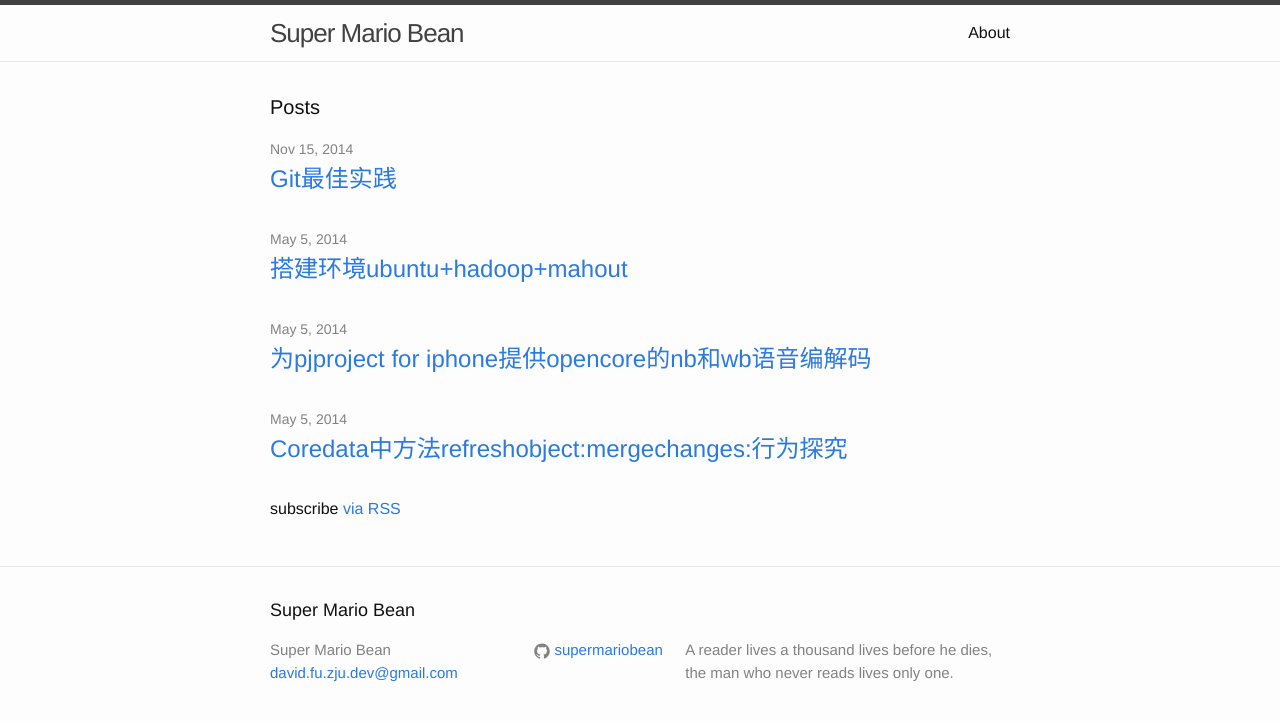
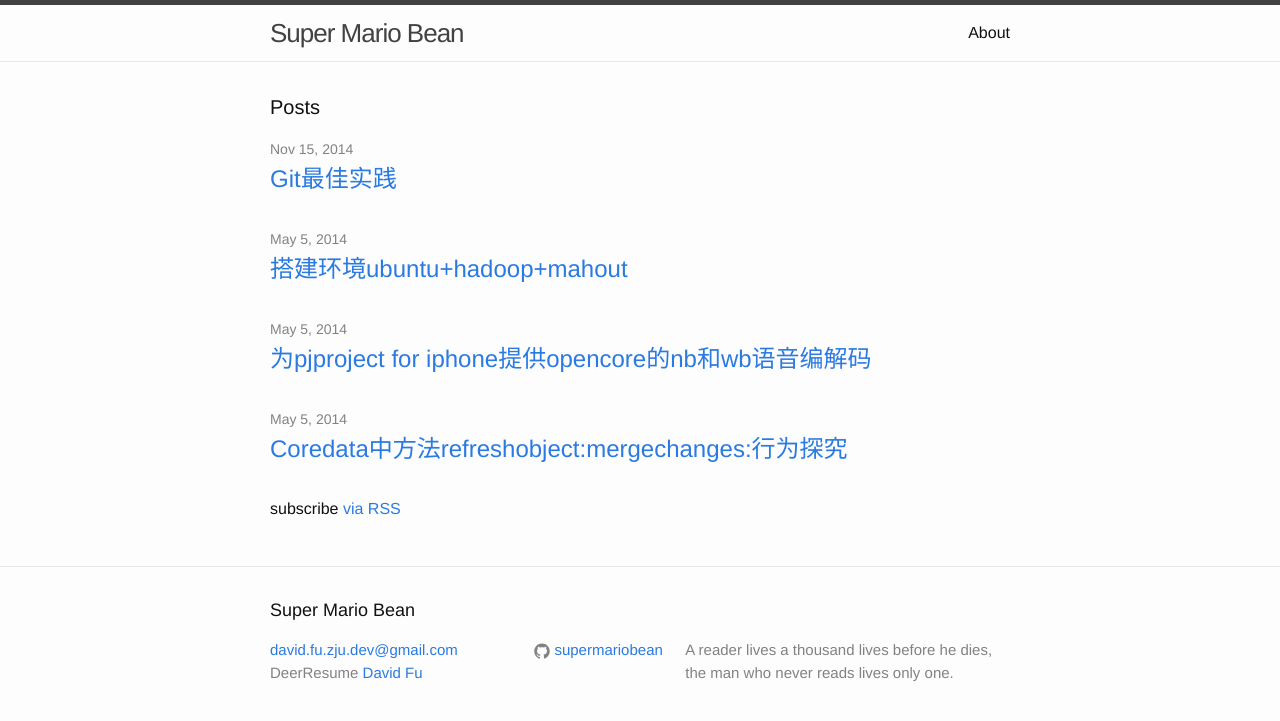
Before and after one commit to davidfuzju/supermariobean.github.io, a Jekyll site: the page built from index.html, in a window 1280 px wide. Shown: the top 721 px of the page. Built offline with Jekyll 4.4.1, drawn with Linux system fonts in a browser that asks for light colours; comment, search, counter and statistics services are not loaded.

Commit message:
add DeerResume link

```diff
--- a/_config.yml
+++ b/_config.yml
@@ -6,6 +6,8 @@ description: > # this means to ignore newlines until "baseurl:"
 baseurl: "" # the subpath of your site, e.g. /blog/
 url: "http://supermariobean.github.io" # the base hostname & protocol for your site
 github_username:  supermariobean
+resume: supermariobean
+resume_name: David Fu
 
 # Build settings
 markdown: kramdown
--- a/_includes/footer.html
+++ b/_includes/footer.html
@@ -7,8 +7,15 @@
     <div class="footer-col-wrapper">
       <div class="footer-col  footer-col-1">
         <ul class="contact-list">
-          <li>{{ site.title }}</li>
           <li><a href="mailto:{{ site.email }}">{{ site.email }}</a></li>
+          {% if site.resume %}
+          <li>
+            <span class="username">DeerResume</span>
+            <a href="http://{{ site.resume }}.digitcv.com/#/resume">
+              <span class="username">{{ site.resume_name }}</span>
+            </a>
+          </li>
+          {% endif %}
         </ul>
       </div>
 
```
